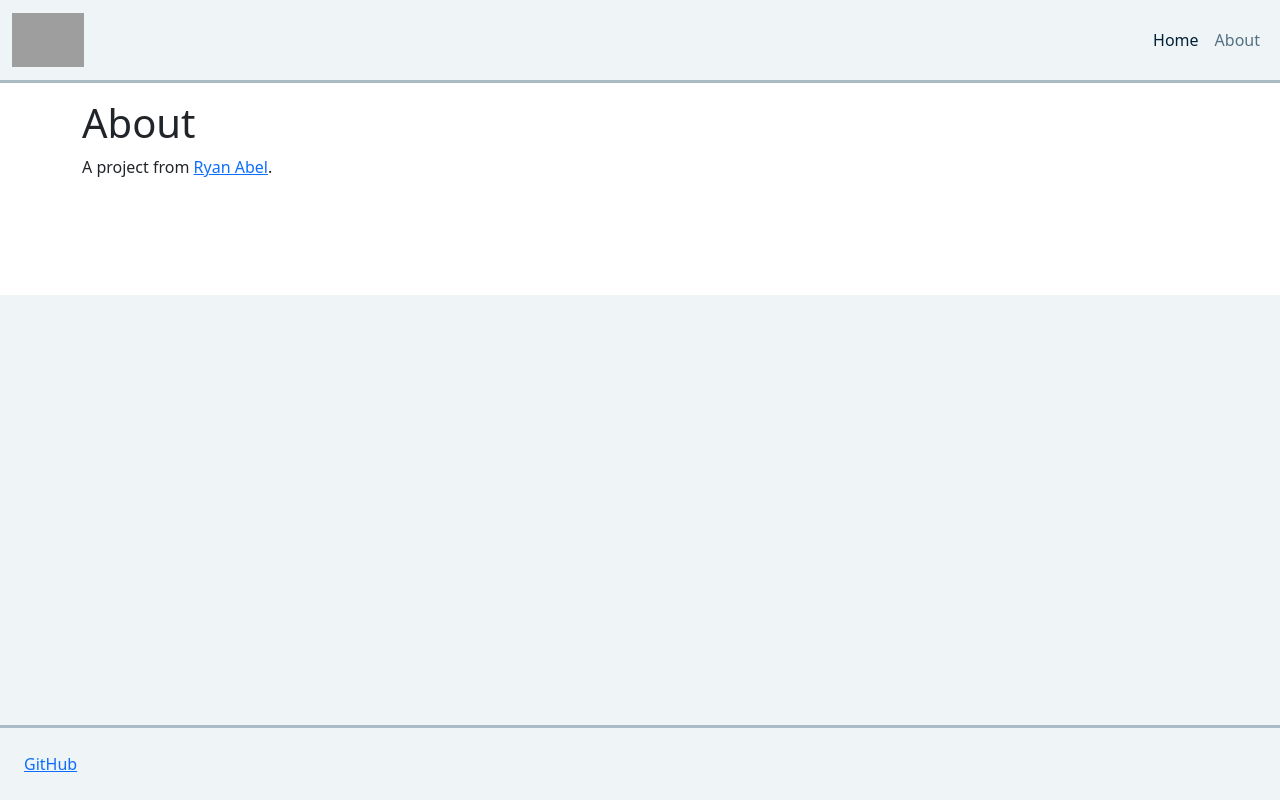
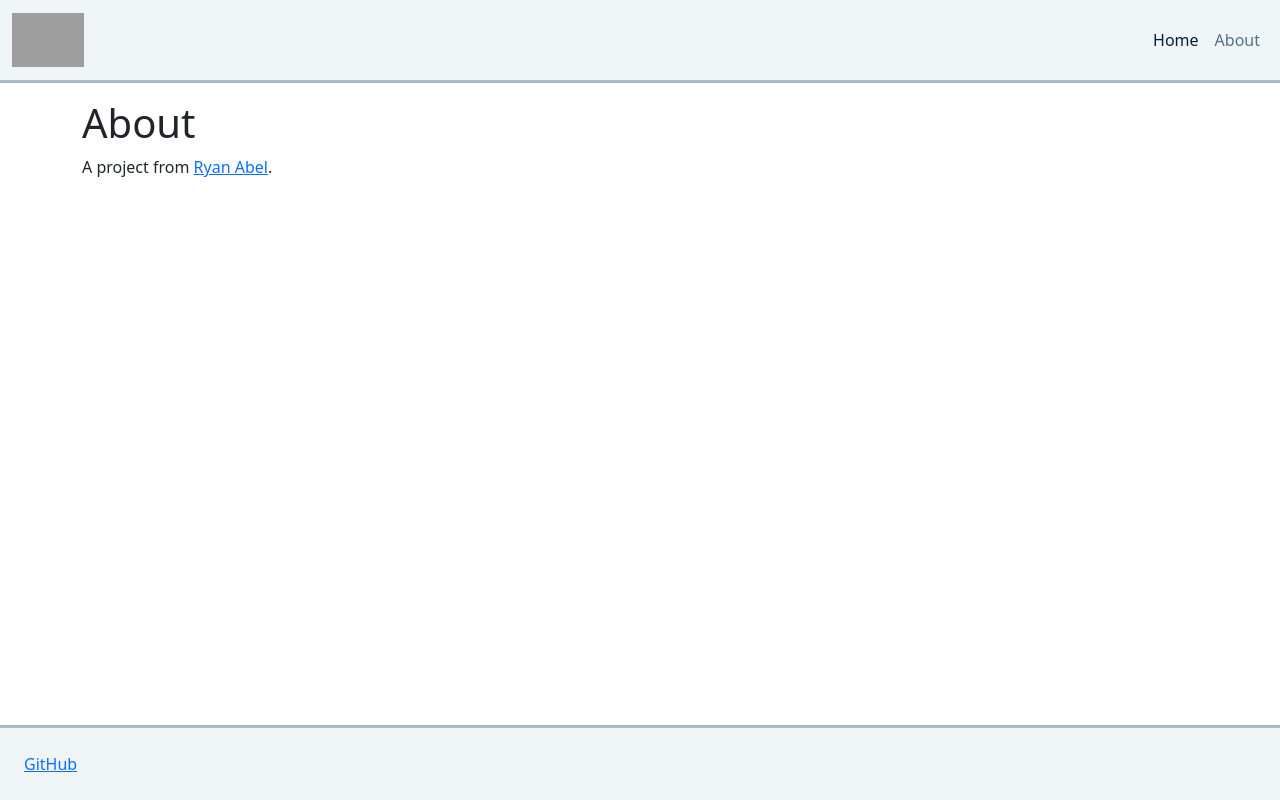
Before and after one commit to GeneralAntilles/maia, a Django app: template maia_v2/templates/maia_v2/about.html in a window 1280 px wide. Run offline with Django 3.2, Linux system fonts and the light colour scheme; the template is opened without the code that fills it, so the values that code supplies are empty; grey boxes are pictures that could not be loaded.

Commit message:
Body height for background color correctness

```diff
--- a/maia_v2/static/maia_v2.css
+++ b/maia_v2/static/maia_v2.css
@@ -2,6 +2,9 @@ html {
     background-color: #eff4f7;
     position: relative;
     min-height: 100%;
+}
+body {
+    min-height: 100vh;
 }
 
 /* Navbar */
```
